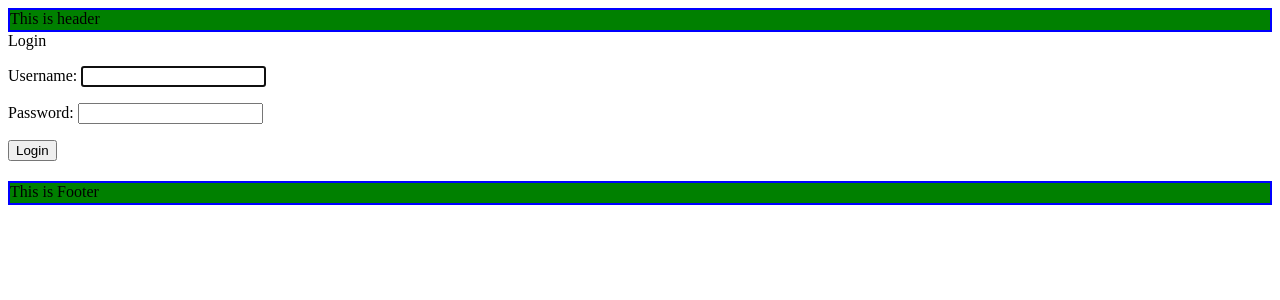
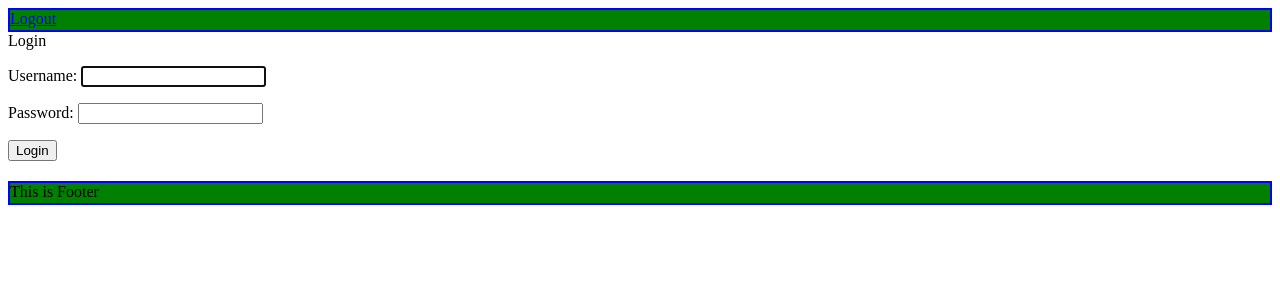
Before and after one commit to yoogesh1983/Different_Practice_Projects, a Django app: page /accounts/login/ in a window 1280 px wide. Shown: the top 300 px of the page. Run offline with Django 3.2, Linux system fonts and the light colour scheme.

Commit message:
Django | Login and Logout scenario

```diff
--- a/python/01_Django/YoogehPythonProject/myaccount/myaccount/settings.py
+++ b/python/01_Django/YoogehPythonProject/myaccount/myaccount/settings.py
@@ -124,3 +124,7 @@ STATIC_URL = '/static/'
 STATICFILES_DIRS=[
     STATIC_DIR,
 ]
+
+#This will tell where to redirect after the successful login and logout
+LOGIN_REDIRECT_URL = '/twmprofile/profile/'
+LOGOUT_REDIRECT_URL = '/twmprofile/profile/'
--- a/python/01_Django/YoogehPythonProject/myaccount/templates/twmprofile/common/main.html
+++ b/python/01_Django/YoogehPythonProject/myaccount/templates/twmprofile/common/main.html
@@ -7,7 +7,9 @@
     <title>{{title}}</title>
 </head>
 <body>
-    <div style="height:20px; border: solid blue 2px; background-color: green;">This is header</div>
+    <div style="height:20px; border: solid blue 2px; background-color: green;">
+        <span><a href="/accounts/logout">Logout</a></span>
+    </div>
 
     {% block body_part %}
     {% endblock %}
--- a/python/01_Django/YoogehPythonProject/myaccount/templates/twmprofile/wish.html
+++ b/python/01_Django/YoogehPythonProject/myaccount/templates/twmprofile/wish.html
@@ -8,6 +8,7 @@
     <img class="sunny" src="{% static "image/django.png" %}"
 </div>
 
+<p><a href="/accounts/login">Login</a></p>
 <p><a href="/twmprofile/javaexam">Java Exam</a></p>
 
 <p class="yms">Today Date: {{today}}</p>
```
Also changed, not shown: python/01_Django/YoogehPythonProject/myaccount/db.sqlite3.
